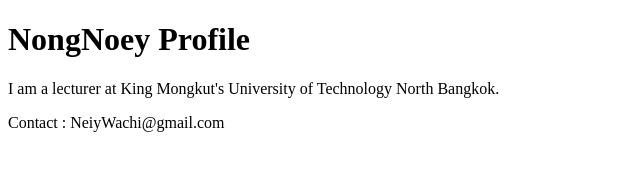
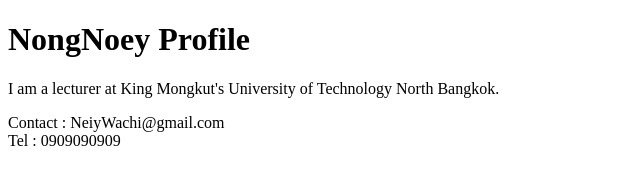
Before and after one commit to MaiRuMaiChii/github-desktop-project_sec1, a plain HTML site: page index.html in a window 1280 px wide. Shown: the whole page, without its empty margins (0-640 px from the left). Drawn offline with Linux system fonts and the light colour scheme.

Commit message:
Update index.html with add Tel

```diff
--- a/index.html
+++ b/index.html
@@ -8,6 +8,8 @@
 <body>
     <h1>NongNoey Profile</h1>
     <p>I am a lecturer at King Mongkut's University of Technology North Bangkok.</p>
-    <footer>Contact : NeiyWachi@gmail.com</footer>
+    <footer>Contact : NeiyWachi@gmail.com <br>
+            Tel : 0909090909
+    </footer>
 </body>
 </html>
```
